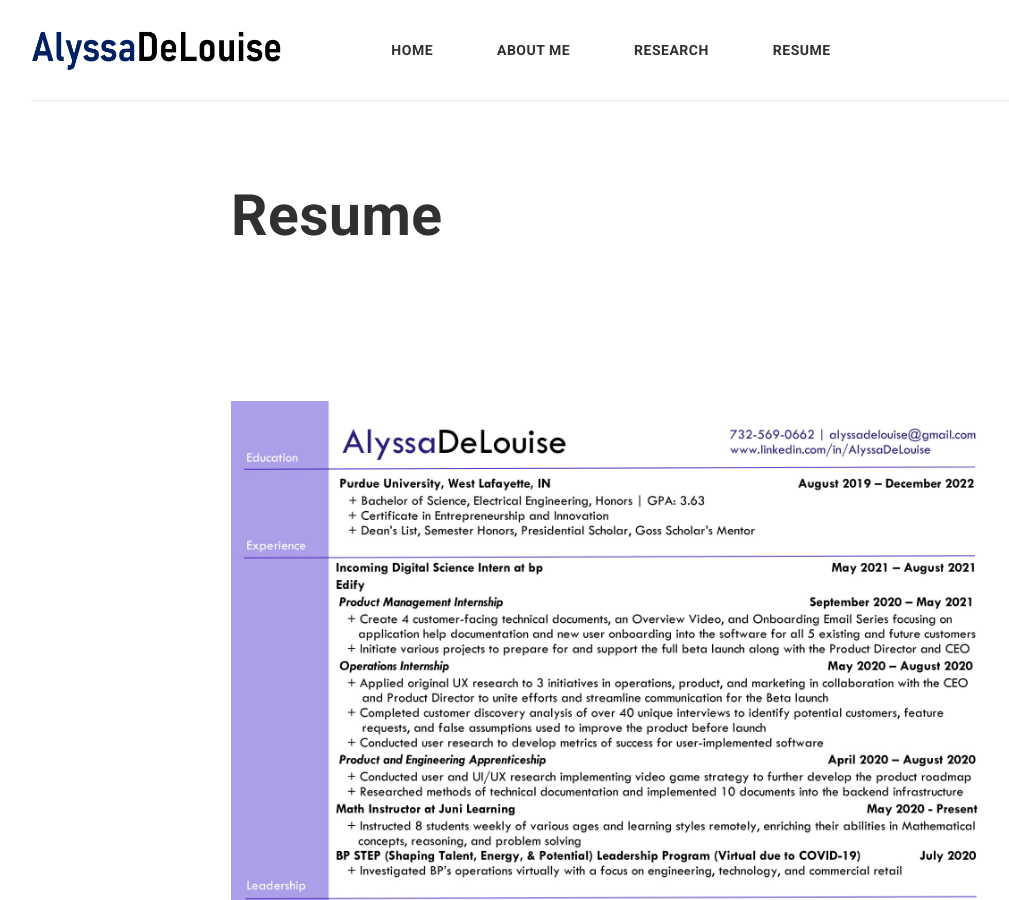
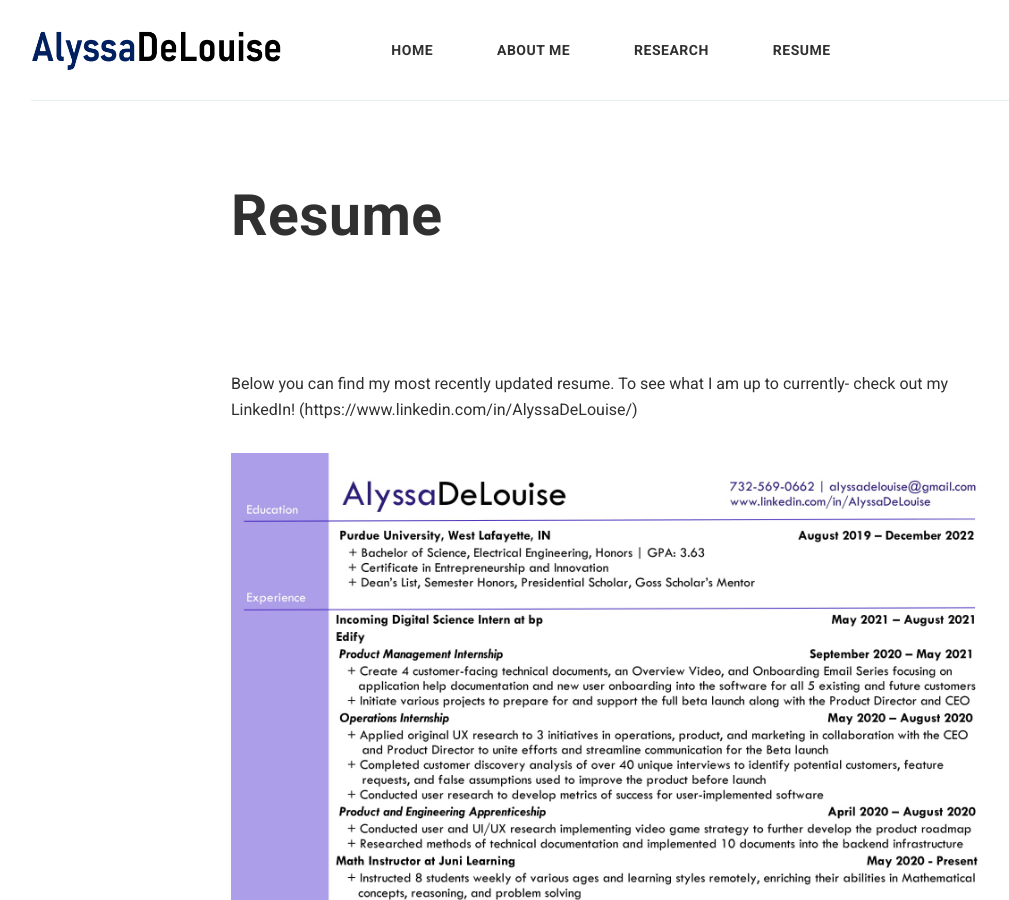
Before and after one commit to alyssadelouise/home, a Jekyll site: the page built from _pages/resume.md, in a window 1280 px wide and 900 px high. Shown: the whole window, without its empty margins (29-1038 px from the left). Built offline with Jekyll 4.4.1, drawn with Linux system fonts in a browser that asks for light colours; nearby versions of some CDN libraries; comment, search, counter and statistics services are not loaded.

Commit message:
Update resume.md

```diff
--- a/_pages/resume.md
+++ b/_pages/resume.md
@@ -3,4 +3,5 @@ layout: pageresume
 title: Resume
 permalink: /resume/
 ---
+Below you can find my most recently updated resume. To see what I am up to currently- check out my LinkedIn! (https://www.linkedin.com/in/AlyssaDeLouise/)
 <img src="{{ site.baseurl }}/images/picresume.jpg" alt="{{ 'Resume' }}">
```
